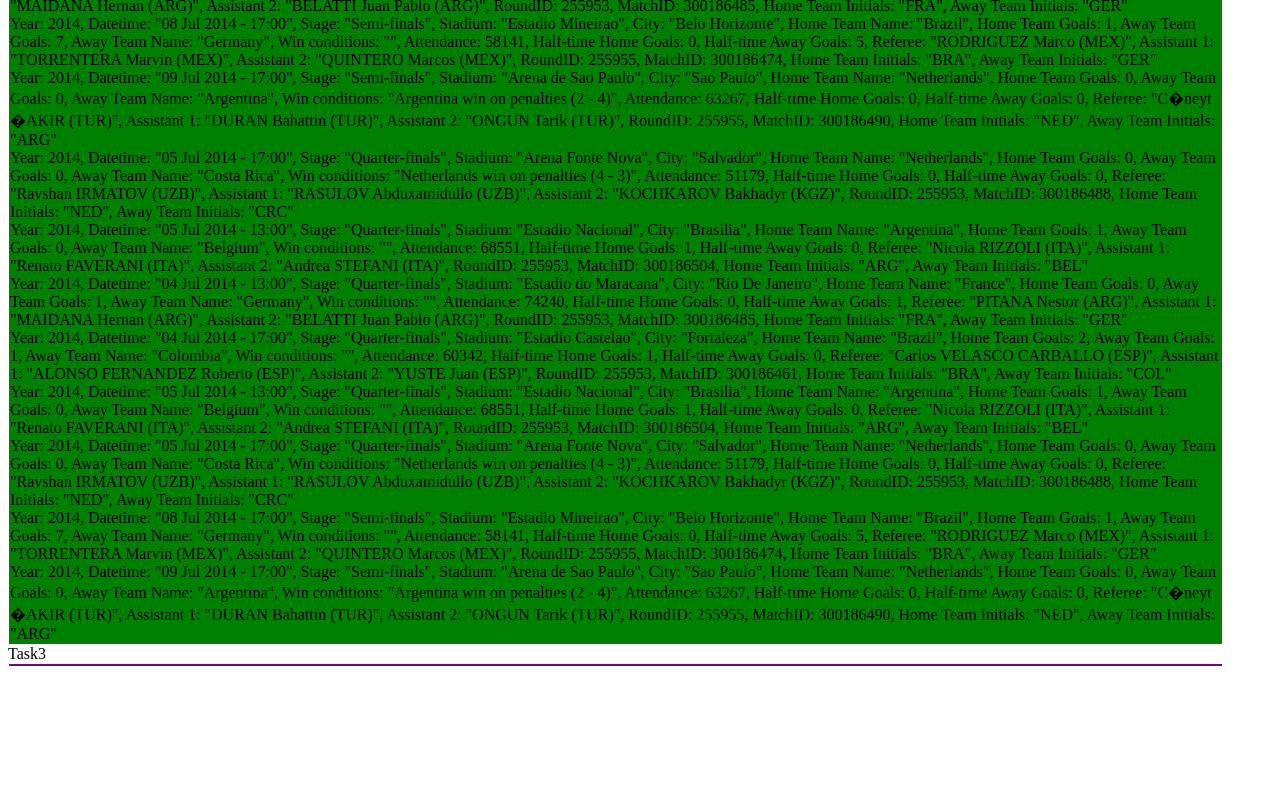
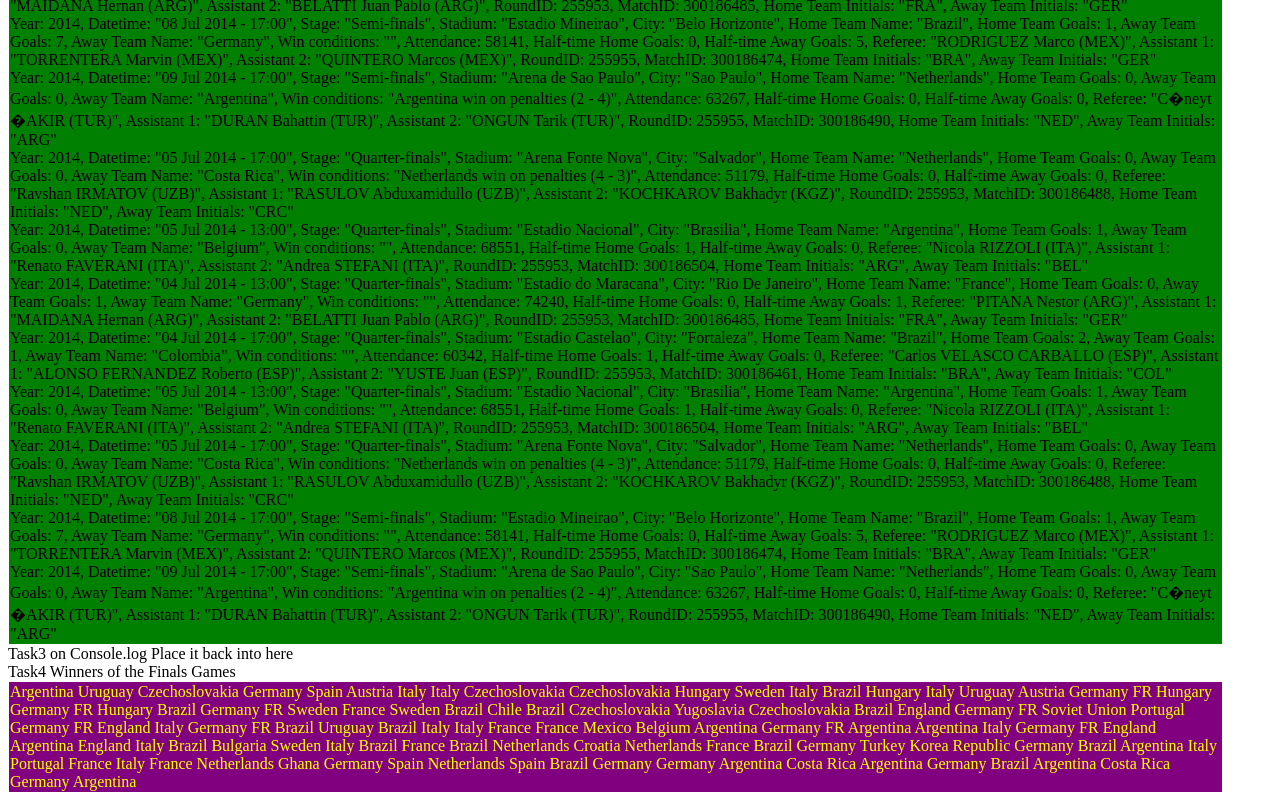
Before and after one commit to bloominstituteoftechnology/web-module-challenge-array-methods-and-callbacks, a plain HTML site: page index.html in a window 1280 px wide. Shown: the part 6789-7589 px from the top of the page. Before the commit the page ends 7463 px from the top, so only its background shows below. Drawn offline with Linux system fonts and the light colour scheme.

Commit message:
Onto Task 5

```diff
--- a/index.css
+++ b/index.css
@@ -50,7 +50,7 @@ footer, header, hgroup, menu, nav, section {
     width:96%;
     height:100%;
 }
-#Task3{
+#Task4{
 
         display:flex;
         justify-content: space-around;
--- a/index.html
+++ b/index.html
@@ -24,8 +24,9 @@
 
         </p>
       </div>
-      <p>Task3</p>
-      <div id='Task3'>
+      <p>Task3 on Console.log Place it back into here</p>
+      <p>Task4 Winners of the Finals Games</p>
+      <div id='Task4'>
         <p class='Info'>
 
         </p>
--- a/index.js
+++ b/index.js
@@ -53,6 +53,7 @@ function getFinals(data) {
 
 };
 let aob = getFinals(fifaData);
+// Just print out each object name value pairs
     aob.forEach(function (o) {
         this.appendChild(document.createTextNode(Object.keys(o).map(function (k) {
             return k + ': ' + JSON.stringify(o[k]);
@@ -76,6 +77,7 @@ function getYears() {
 
 let y = getYears();
 let yrs = y();
+    console.log("Task3");
     for(let a = 0; a < yrs.length; a++){
         console.log(yrs[a]);
     }
@@ -85,12 +87,30 @@ that accepts the callback function `getFinals()` and determine the winner
 in an array called `winners` */
 
 function getWinners() {
-
-
+let winners = [];
+let hOa = getFinals(fifaData);
+    // See if home or away won and return the Team Country Name
+    hOa.forEach(function(o){
+        if(o['Home Team Goals'] > o['Away Team Goals']){
+            winners.push(o['Home Team Name']);
+        }else{
+            winners.push(o['Away Team Name']);
+        }
+    });
+       return winners;
 
     };
 
-getWinners();
+let winners = getWinners();
+let tsk4Str = '';
+let task4Elm = document.querySelector("div#Task4 > p.Info");
+//console.log(winners[0]);
+// Make the task4 String from the array
+    for(let i = 0; i < winners.length; i++){
+        tsk4Str = tsk4Str+' '+winners[i];
+    }
+    task4Elm.innerHTML = tsk4Str;
+
 
 /* Task 5: Implement a higher-order function called `getWinnersByYear`
  that accepts the following parameters and returns a set of strings "In {year},
@@ -102,7 +122,9 @@ Parameters:
  * callback function getYears
  */
 
-function getWinnersByYear() {
+function getWinnersByYear(getWinners,getYears) {
+let winners = getWinners();
+let yrs = getYears();
 
 };
 
```
Lines whose indentation alone changed are shown as unchanged.
